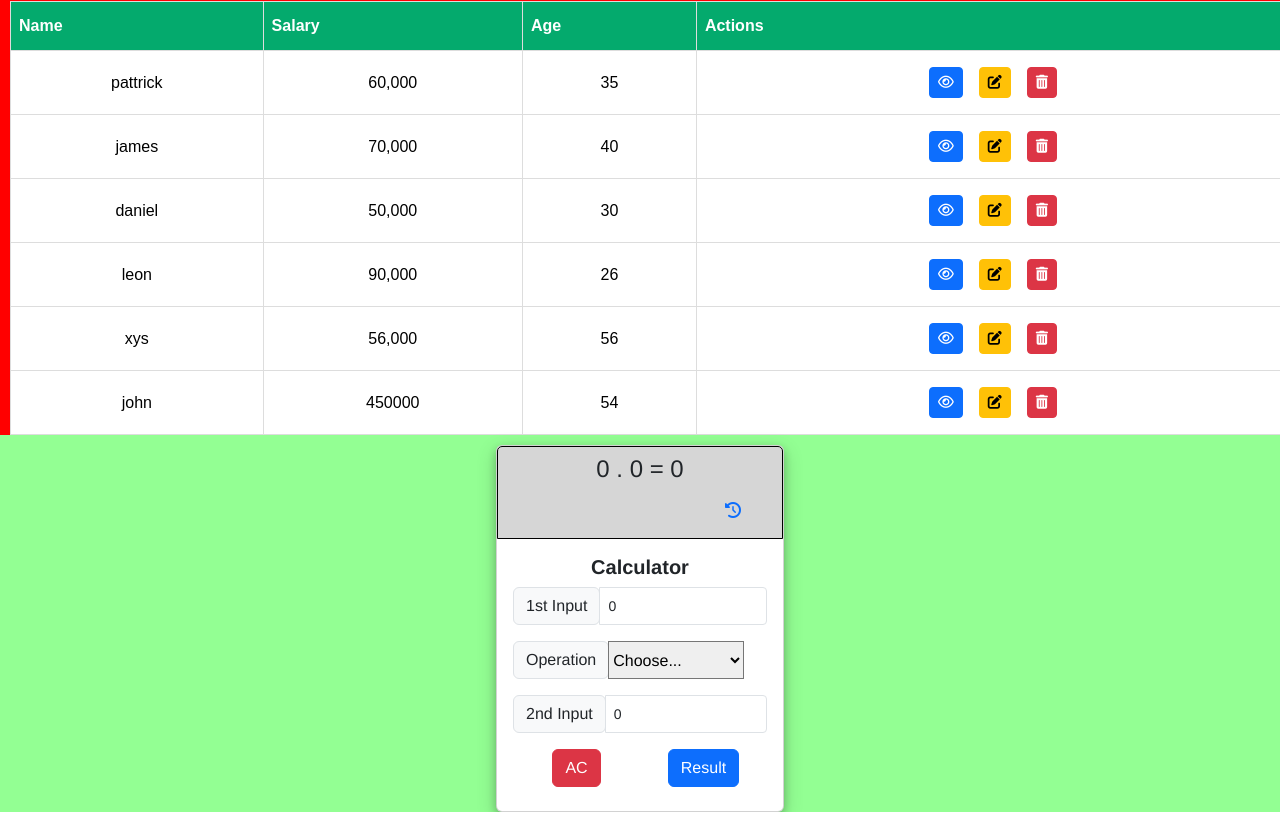
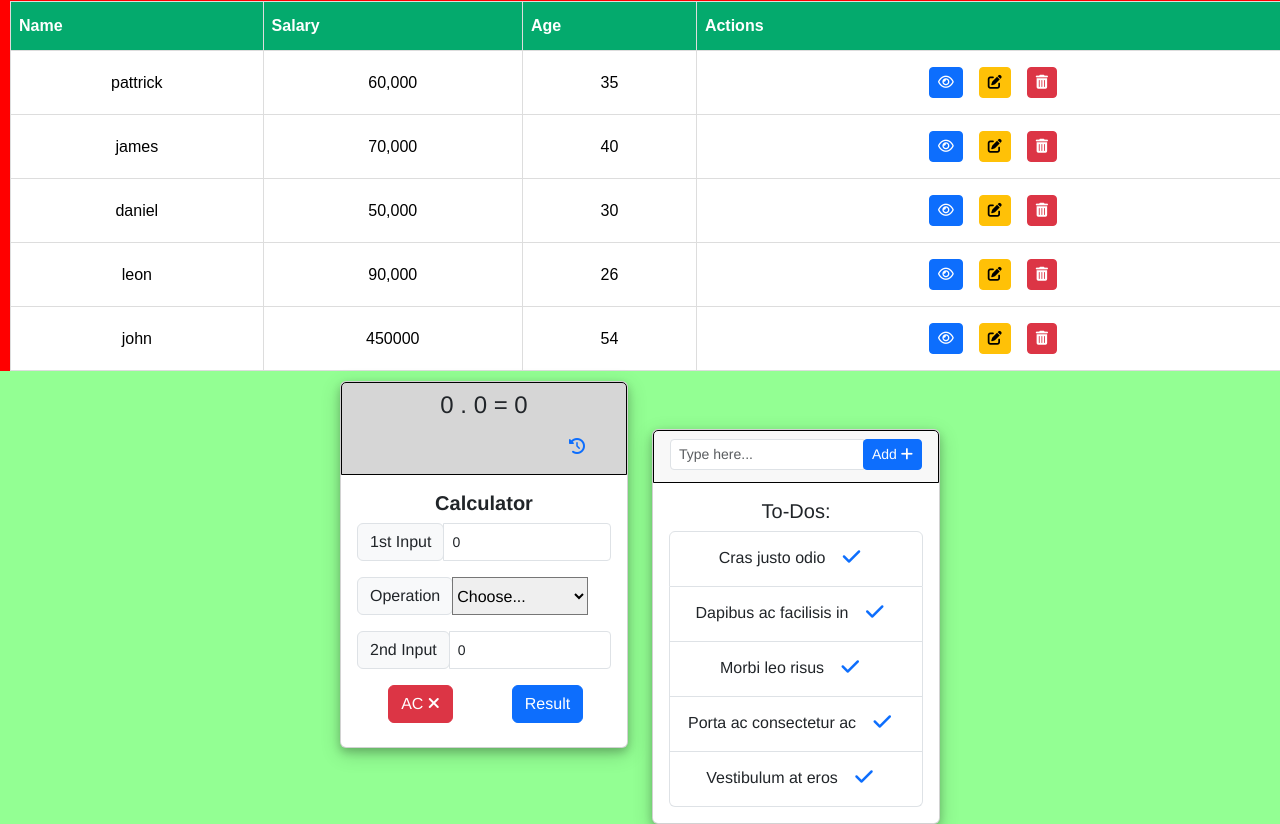
Before and after one commit to AshitJ1/Vue-Demo, a JavaScript app: page / in a window 1280 px wide. Shown: the part 1923-2747 px from the top of the page. Built offline with nearby package versions, Linux system fonts and the light colour scheme; data requests are answered from the project's data file.

Commit message:
api changes todo component added

```diff
--- a/db.json
+++ b/db.json
@@ -26,16 +26,51 @@
       "gender": "male"
     },
     {
-      "name": "xys",
-      "salary": "56,000",
-      "age": "56",
-      "id": 5
-    },
-    {
       "name": "john",
       "salary": "450000",
       "age": "54",
       "id": 6
     }
-  ]
+  ],
+  "history": [
+    {
+      "id": 1,
+      "Anum": 1,
+      "Bnum": 2,
+      "operation": "+",
+      "result": 3
+    },
+    {
+      "Anum": 6676,
+      "Bnum": 898,
+      "operation": "*",
+      "result": 5995048,
+      "id": 2
+    },
+    {
+      "Anum": 898.8787,
+      "Bnum": 76767,
+      "operation": "-",
+      "result": -75868.1213,
+      "id": 3
+    },
+    {
+      "Anum": 10,
+      "Bnum": 6,
+      "operation": "%",
+      "result": 0.6000000000000001,
+      "id": 4
+    },
+    {
+      "Anum": 51000,
+      "Bnum": 12000,
+      "operation": "-",
+      "result": 39000,
+      "id": 5
+    }
+  ],
+  "todo": {
+    "bit": "typicode",
+    "id": "1"
+  }
 }
--- a/package.json
+++ b/package.json
@@ -5,8 +5,7 @@
   "scripts": {
     "serve": "vue-cli-service serve",
     "json-server": "json-server --watch db.json --port 3004",
-    "json-server-2": "json-server --watch calhistory.json --port 3005",
-    "con": "concurrently \"npm run serve\" \"npm run json-server\" \"npm run json-server-2\"",
+    "con": "concurrently \"npm run serve\" \"npm run json-server\"",
     "build": "vue-cli-service build",
     "lint": "vue-cli-service lint"
   },
--- a/src/components/CalculatorPage.vue
+++ b/src/components/CalculatorPage.vue
@@ -31,9 +31,18 @@
               <h5 class="card-title"><b>Calculator</b></h5>
               <div class="input-group input-group-sm mb-3">
                 <div class="input-group-prepend">
-                  <span class="input-group-text" id="inputGroup-sizing-sm">
-                    {{ of ? "Percent" : "1st Input" }}
-                  </span>
+                  <span
+                    class="input-group-text"
+                    id="inputGroup-sizing-sm"
+                    v-if="operator === '%'"
+                    >Percent</span
+                  >
+                  <span
+                    class="input-group-text"
+                    id="inputGroup-sizing-sm"
+                    v-else
+                    >1st Input</span
+                  >
                 </div>
                 <input
                   class="form-control"
@@ -67,9 +76,18 @@
 
               <div class="input-group input-group-sm mb-3">
                 <div class="input-group-prepend">
-                  <span class="input-group-text" id="inputGroup-sizing-sm">{{
-                    of ? "Total" : "2nd Input"
-                  }}</span>
+                  <span
+                    class="input-group-text"
+                    id="inputGroup-sizing-sm"
+                    v-if="operator === '%'"
+                    >Total</span
+                  >
+                  <span
+                    class="input-group-text"
+                    id="inputGroup-sizing-sm"
+                    v-else
+                    >2nd Input</span
+                  >
                 </div>
                 <input
                   class="form-control"
@@ -85,7 +103,7 @@
                 <div class="row">
                   <div class="col-sm">
                     <button class="btn btn-danger" v-on:click="clear">
-                      AC
+                      AC <i class="fa fa-remove"></i>
                     </button>
                   </div>
                   <div class="col-sm">
@@ -124,6 +142,7 @@ import { URLS } from "../utils/constants/urls";
 Vue.use(VueAxios, axios);
 export default {
   name: "CalculatorPage",
+
   data() {
     return {
       Anum: 0,
@@ -131,7 +150,6 @@ export default {
       operator: ".",
       result: "0",
       history: undefined,
-      of: false,
       showHistory: false,
     };
   },
@@ -156,7 +174,6 @@ export default {
           this.postHistory();
           return this.Anum / this.Bnum;
         case "%":
-          this.of = true;
           this.result = (this.Anum / 100) * this.Bnum;
           this.postHistory();
           return (this.Anum / 100) * this.Bnum;
--- a/src/components/FormComponent.vue
+++ b/src/components/FormComponent.vue
@@ -2,7 +2,7 @@
   <div class="register">
     <h3 style="color: black">Sign-Up Form</h3>
     <h3 v-if="sure" style="color: Green">Form Submitted Successfully!!!</h3>
-    <div v-if="!sure">
+    <div v-else>
       <form @submit="signUp" method="post">
         <div>
           <input
--- a/src/components/HomePage.vue
+++ b/src/components/HomePage.vue
@@ -16,7 +16,15 @@
     <ParentComponent />
     <FormComponent />
     <UserList msg="(Get Data with API)" />
-    <CalculatorPage/>
+
+    <div class="container">
+      <div class="row">
+        <div class="col featured">
+          <CalculatorPage />
+          <ToDo />
+        </div>
+      </div>
+    </div>
   </div>
 </template>
 <script>
@@ -27,7 +35,8 @@ import DataBind from "./DataBind.vue";
 import ParentComponent from "./ParentComponent.vue";
 import FormComponent from "./FormComponent.vue";
 import UserList from "./UserList.vue";
-import CalculatorPage from './CalculatorPage.vue';
+import CalculatorPage from "./CalculatorPage.vue";
+import ToDo from "./ToDo.vue";
 
 export default {
   name: "HomePage",
@@ -40,6 +49,7 @@ export default {
     FormComponent,
     UserList,
     CalculatorPage,
+    ToDo,
   },
   data() {
     return {
@@ -62,4 +72,8 @@ export default {
 .home {
   background-color: rgb(147, 255, 147);
 }
+.featured {
+  display: flex;
+  justify-content: center;
+}
 </style>
--- /dev/null
+++ b/src/components/ToDo.vue
@@ -0,0 +1,100 @@
+<template>
+  <div>
+    <div class="container todo mt-5">
+      <div class="row">
+        <div class="col-sm">
+          <div class="card" style="width: 18rem">
+            <div class="card-header featured">
+              <div class="input-group input-group-sm mb-1">
+                <input
+                  type="text"
+                  placeholder="Type here..."
+                  class="form-control"
+                  aria-label="Small"
+                  aria-describedby="inputGroup-sizing-sm"
+                  v-model="order"
+                />
+                <div class="input-group-prepend">
+                  <button type="button" class="btn btn-primary btn-sm">
+                    Add <i class="fa fa-plus"></i>
+                  </button>
+                </div>
+              </div>
+            </div>
+            <div class="card-body">
+              <h5 class="card-title">To-Dos:</h5>
+              <div class="card-text">
+                <ul class="list-group">
+                  <li class="list-group-item">
+                    Cras justo odio
+                    <button type="button" class="btn btn-link">
+                      <i class="fa fa-check" style="font-size: 20px"></i>
+                    </button>
+                  </li>
+                  <li class="list-group-item">
+                    Dapibus ac facilisis in
+                    <button type="button" class="btn btn-link">
+                      <i class="fa fa-check" style="font-size: 20px"></i>
+                    </button>
+                  </li>
+                  <li class="list-group-item">
+                    Morbi leo risus
+                    <button type="button" class="btn btn-link">
+                      <i class="fa fa-check" style="font-size: 20px"></i>
+                    </button>
+                  </li>
+                  <li class="list-group-item">
+                    Porta ac consectetur ac
+                    <button type="button" class="btn btn-link">
+                      <i class="fa fa-check" style="font-size: 20px"></i>
+                    </button>
+                  </li>
+                  <li class="list-group-item">
+                    Vestibulum at eros
+                    <button type="button" class="btn btn-link">
+                      <i class="fa fa-check" style="font-size: 20px"></i>
+                    </button>
+                  </li>
+                </ul>
+              </div>
+            </div>
+          </div>
+        </div>
+      </div>
+    </div>
+  </div>
+</template>
+<script>
+import Vue from "vue";
+import VueAxios from "vue-axios";
+import axios from "axios";
+Vue.use(VueAxios, axios);
+export default {
+  name: "ToDo",
+  data() {
+    return {
+      order: "",
+    };
+  },
+  methods: {
+    mounted() {
+      Vue.axios.get('http://localhost:3004/todo')
+      .then(resp=>{
+        console.warn(resp.data.data);
+      })
+    },
+  },
+};
+</script>
+<style scoped>
+.todo {
+  display: flex;
+  justify-content: center;
+}
+.card {
+  box-shadow: 0 4px 8px 0 rgba(0, 0, 0, 0.2), 0 6px 20px 0 rgba(0, 0, 0, 0.19);
+}
+.featured {
+  border: 1px solid black;
+}
+</style>
--- a/src/utils/constants/urls.js
+++ b/src/utils/constants/urls.js
@@ -3,6 +3,8 @@ export const URLS = {
     addUser: "http://localhost:3004/employees",
     deleteUserById: `http://localhost:3004/employees/`,
 
-    history: "http://localhost:3005/history",
-    deleteHistoryById: `http://localhost:3005/history/`,
+    history: "http://localhost:3004/history",
+    deleteHistoryById: `http://localhost:3004/history/`,
+
+    todo: "http://localhost:3004/todo"
 };
```
Also changed, not shown: calhistory.json (deleted, +0 -46 lines).
